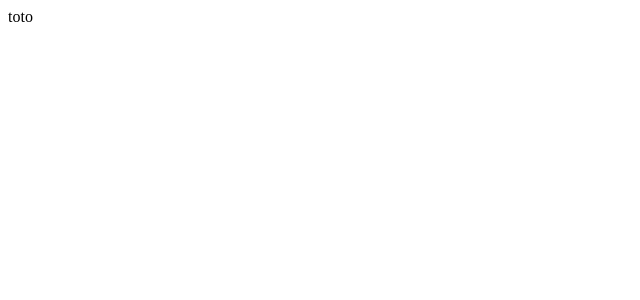
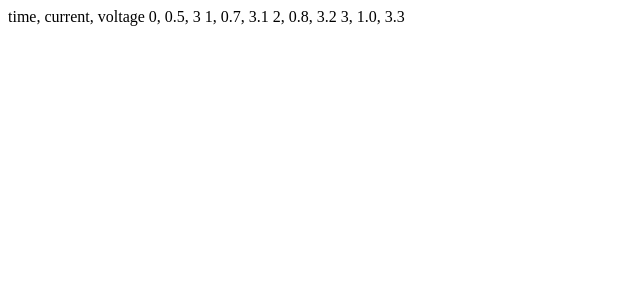
Before and after one commit to etienne1911/minimal-sandbox, a React (Create React App) app: page / in a window 1280 px wide. Shown: the top 300 px of the page, without its empty margins (0-640 px from the left). Built offline with nearby package versions, Linux system fonts and the light colour scheme.

Commit message:
update template

```diff
--- a/package.json
+++ b/package.json
@@ -1,7 +1,7 @@
 {
-  "name": "minimal-sb",
+  "name": "minimal-sandbox",
   "version": "1.0.0",
-  "description": "",
+  "description": "starting point to make various tools supporting customization through args passed from URL parameters",
   "keywords": [],
   "main": "src/index.tsx",
   "dependencies": {
--- a/src/Tool.tsx
+++ b/src/Tool.tsx
@@ -17,6 +17,5 @@ export default ({ args }: any) => {
 
 const CsvGrapher = ({ data }: any) => {
   console.log(data);
-  data = "toto";
   return <>{data}</>;
 };
```
